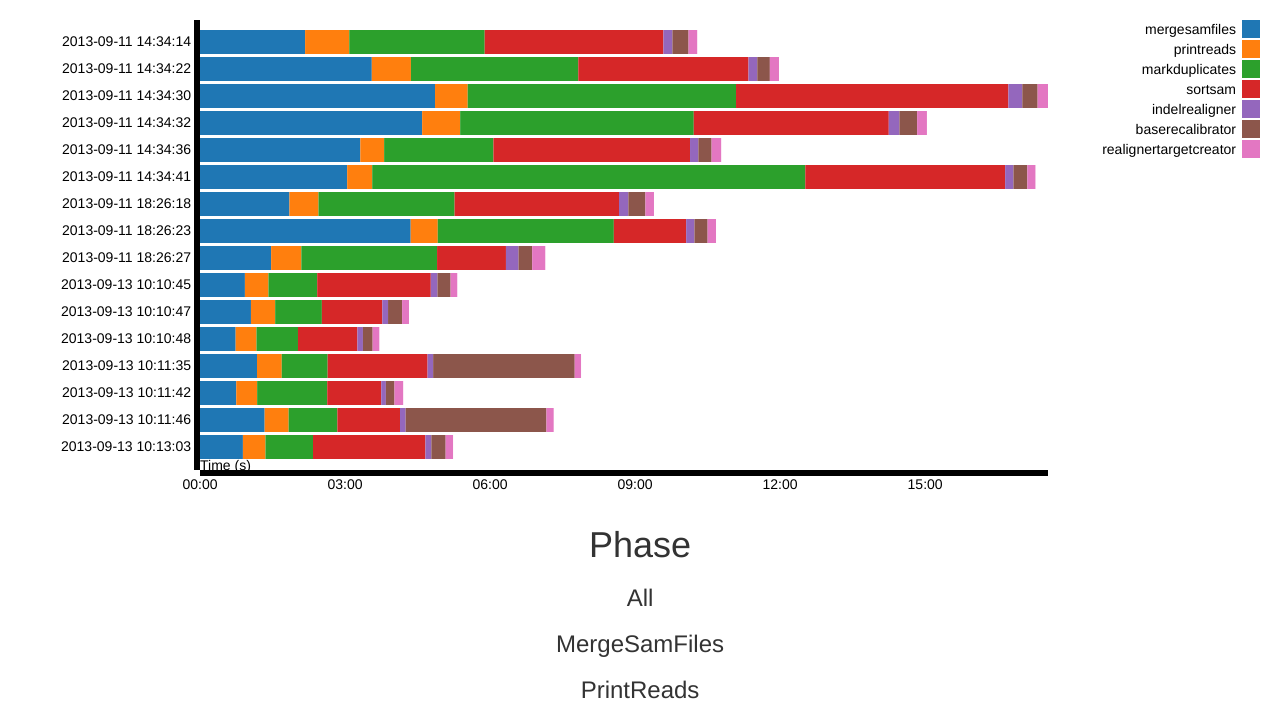
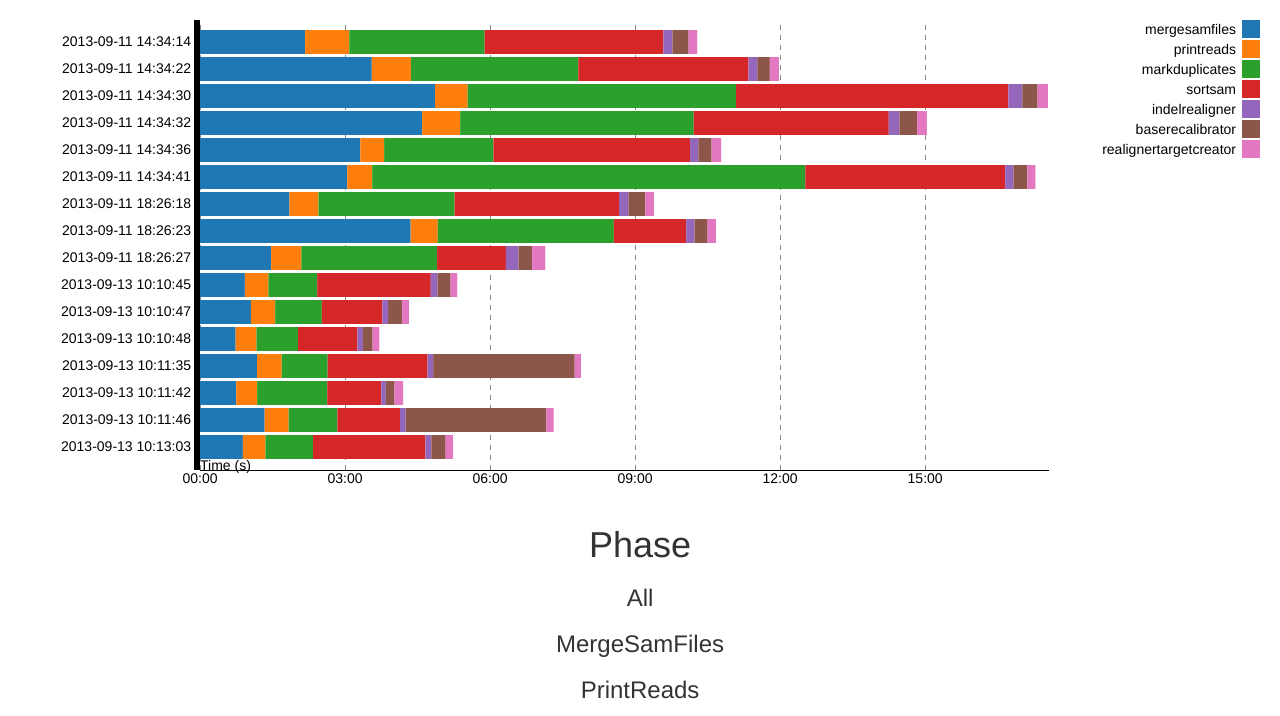
Before and after one commit to hammerlab/ngsdiagnostics, a Flask app: page / in a window 1280 px wide. Shown: the top 716 px of the page. Run offline with Flask 2, Linux system fonts and the light colour scheme; data comes from the database, SQL or seed files in the repository.

Commit message:
nice x-axis times

```diff
--- a/perfdash/static/css/main.css
+++ b/perfdash/static/css/main.css
@@ -21,3 +21,15 @@
 .phaseselected {
   background-color: lightblue;
 }
+
+.axis.x path,
+.axis.x line {
+  fill: none;
+  stroke: black;
+  shape-rendering: crispEdges;
+}
+
+.axis.x .tick line {
+  stroke: #888;
+  stroke-dasharray: 5, 5;
+}
--- a/perfdash/static/js/main.js
+++ b/perfdash/static/js/main.js
@@ -19,7 +19,13 @@ var height = 500 - margin.top - margin.bottom;
 var y = d3.scale.ordinal()
                 .rangeRoundBands([0, height], .1);
 
-var x;
+var x = d3.time.scale()
+               .range([0, width * 0.8]);
+var xAxis = d3.svg.axis()
+                  .scale(x)
+                  .orient("bottom")
+                  .tickFormat(d3.time.format("%H:%M"))
+                  .tickSize(-height, 1);
 var nx = function(secs) { return x(secondsToRefDate(secs)) };
 
 var color = d3.scale.category10();
@@ -84,16 +90,9 @@ function fetchDataAndCreateBarChart() {
       }
     });
 
+    x.domain([secondsToRefDate(0),
+              secondsToRefDate(d3.max(series.map(function(s) { return s.sum; })))]);
     y.domain(d3.keys(seriesMap).sort());
-    x = d3.time.scale()
-               .range([0, width * 0.8])
-               .domain([secondsToRefDate(0),
-                        secondsToRefDate(d3.max(series.map(function(s) { return s.sum; })))]);
-
-    var xAxis = d3.svg.axis()
-                      .scale(x)
-                      .orient("bottom")
-                      .tickFormat(d3.time.format("%H:%M"));
 
     svg.append("g")
        .attr("class", "x axis")
```
